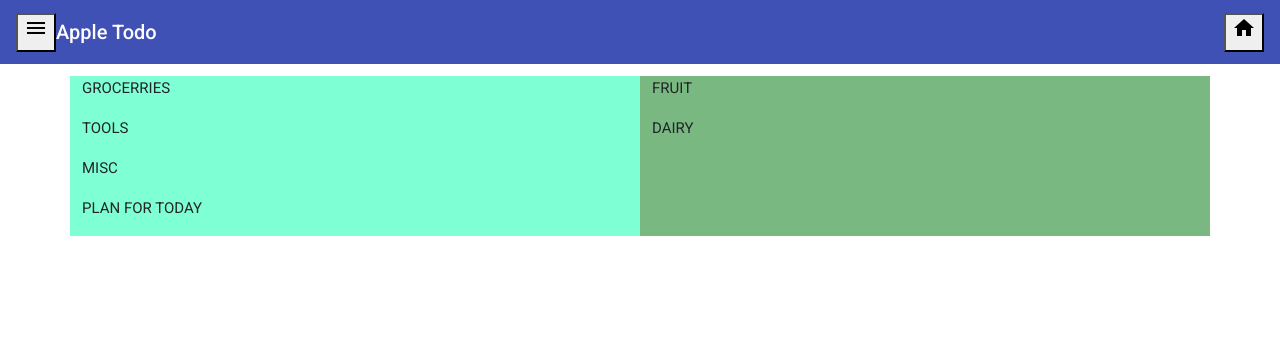
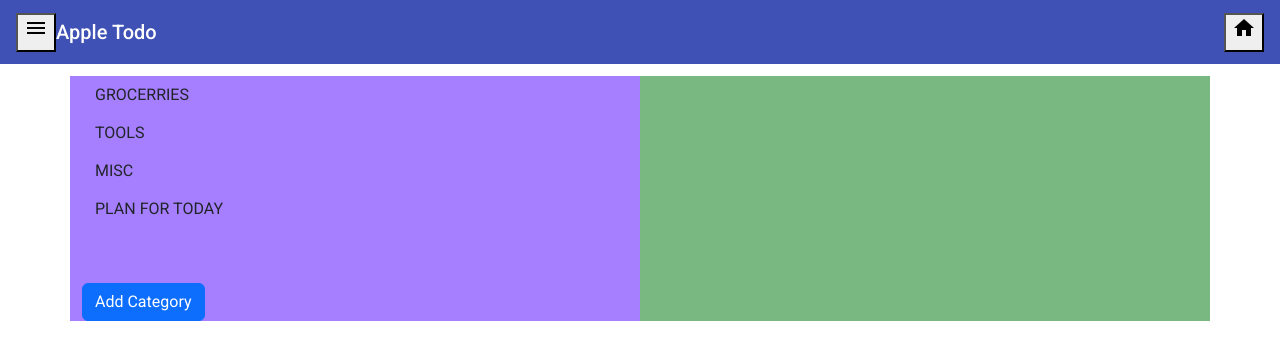
Before and after one commit to nadia-js/apple-assignment, an Angular app in the folder apple-todo/: page /todos in a window 1280 px wide. Shown: the top 360 px of the page. Built offline with nearby package versions, Linux system fonts and the light colour scheme.

Commit message:
more work for sub categories

```diff
--- a/apple-todo/src/app/todos/todos.component.css
+++ b/apple-todo/src/app/todos/todos.component.css
@@ -3,8 +3,11 @@ mat-grid-tile {
 }
 
 .categories {
-  background-color: aquamarine;
+  background-color: #a57fff;
 }
 .subCategories {
   background-color: rgb(122, 184, 130);
 }
+.selectedCategory{
+    background-color: chartreuse;
+}
--- a/apple-todo/src/app/todos/todos.component.html
+++ b/apple-todo/src/app/todos/todos.component.html
@@ -2,12 +2,21 @@
   <div class="row">
     <div class="col-sm-12 col-md-6 categories">
       <div *ngFor="let cat of todosCategories">
-       <h4>{{ cat.label | uppercase }}</h4>
+        <button
+          class="btn"
+          [ngClass]="{ selectedCategory: cat.label === selectedCategory.label }"
+          (click)="setSelectedCategory(cat)"
+        >
+          {{ cat.label | uppercase }}
+        </button>
       </div>
+      <button class="btn btn-primary" type="button" style="margin-top: 10%">
+        Add Category
+      </button>
     </div>
     <div class="col-sm-12 col-md-6 subCategories">
-       <div *ngFor="let subCategory of todosCategories[0]?.subCategories">
-       <h4>{{ subCategory.label | uppercase }}</h4>
+      <div *ngFor="let subCategory of selectedCategory?.subCategories">
+        <h4>{{ subCategory.label | uppercase }}</h4>
       </div>
     </div>
   </div>
--- a/apple-todo/src/app/todos/todos.component.ts
+++ b/apple-todo/src/app/todos/todos.component.ts
@@ -8,9 +8,14 @@ import { TodosService } from '../todos.service';
 })
 export class TodosComponent implements OnInit {
   todosCategories: any[] = [];
+  selectedCategory: any = {};
   constructor(private todosService: TodosService) {
     this.todosCategories = todosService.getTodosCategories();
   }
 
   ngOnInit(): void {}
+
+  setSelectedCategory(category: number) {
+    this.selectedCategory = category;
+  }
 }
```
